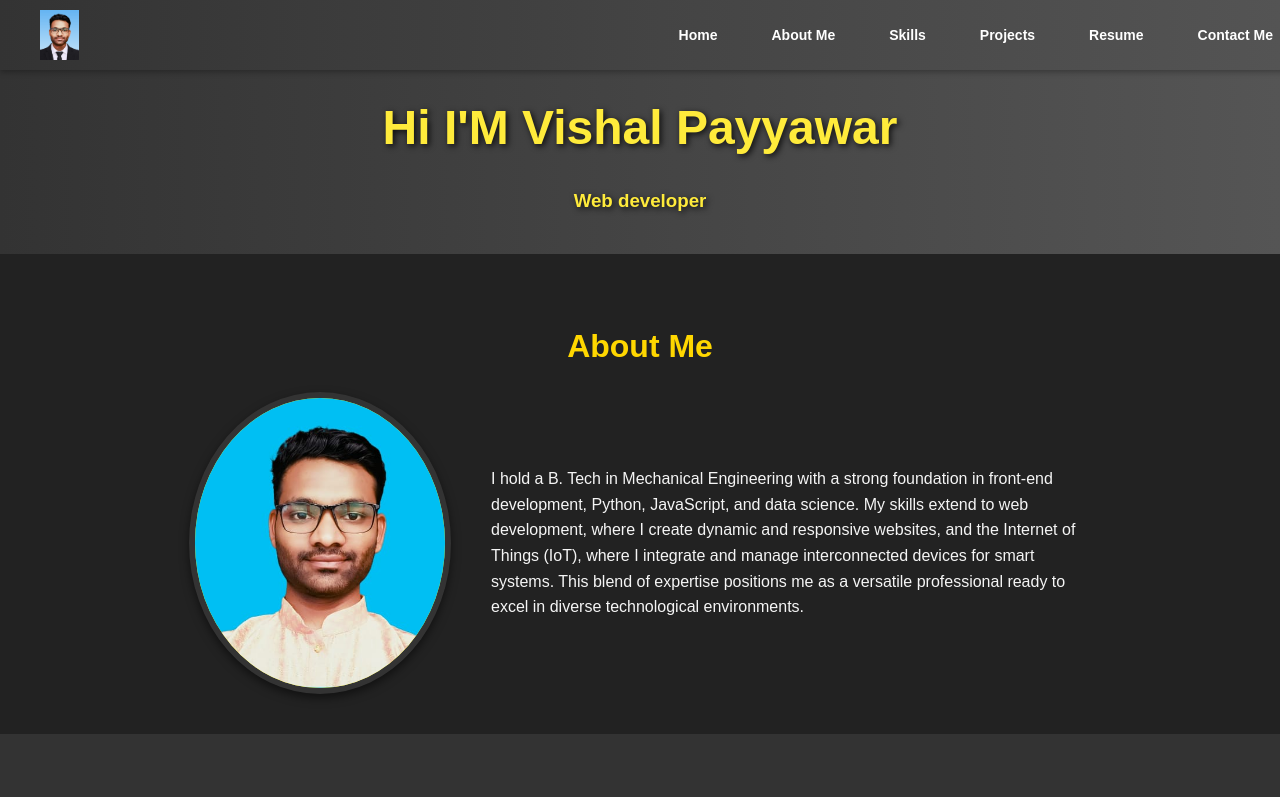
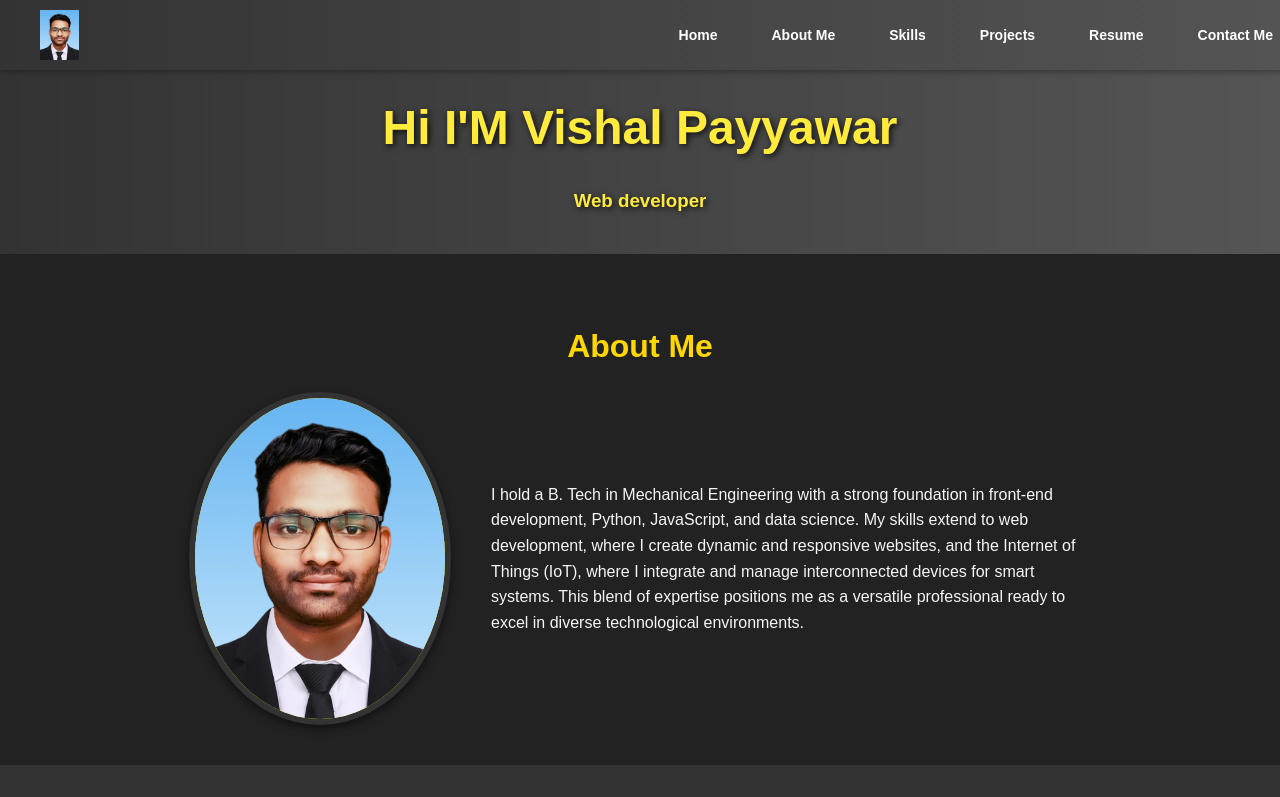
Before and after one commit to vishalseries7030/Portfolio, a plain HTML site: page index.html in a window 1280 px wide. Shown: the top 797 px of the page. Drawn offline with Linux system fonts and the light colour scheme.

Commit message:
Update index.html

```diff
--- a/index.html
+++ b/index.html
@@ -29,7 +29,7 @@
     <section id="about">
         <h2>About Me</h2>
         <div class="about-content">
-            <img src="latest photo.jpg" alt="Vishal Payyawar">
+            <img src="my piic (1).png" alt="Vishal Payyawar">
             <p> I hold a B. Tech in Mechanical Engineering with a strong foundation in front-end
                 development, Python, JavaScript, and data science. My skills extend to web development,
                 where I create dynamic and responsive websites, and the Internet of Things (IoT),
```
